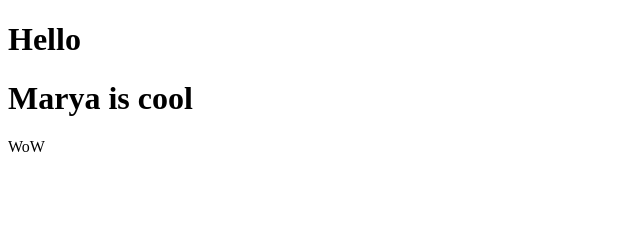
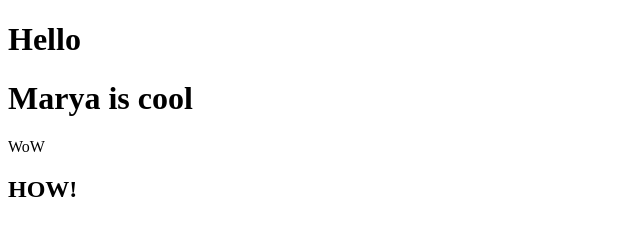
Before and after one commit to Mirae-16/Project, a plain HTML site: page index.html in a window 1280 px wide. Shown: the whole page, without its empty margins (0-640 px from the left). Drawn offline with Linux system fonts and the light colour scheme.

Commit message:
IDidThat

```diff
--- a/index.html
+++ b/index.html
@@ -9,5 +9,6 @@
     <h1>Hello</h1>
     <h1>Marya is cool</h1>
     <p>WoW</p>
+    <h2>HOW!</h2>
 </body>
 </html>
```
